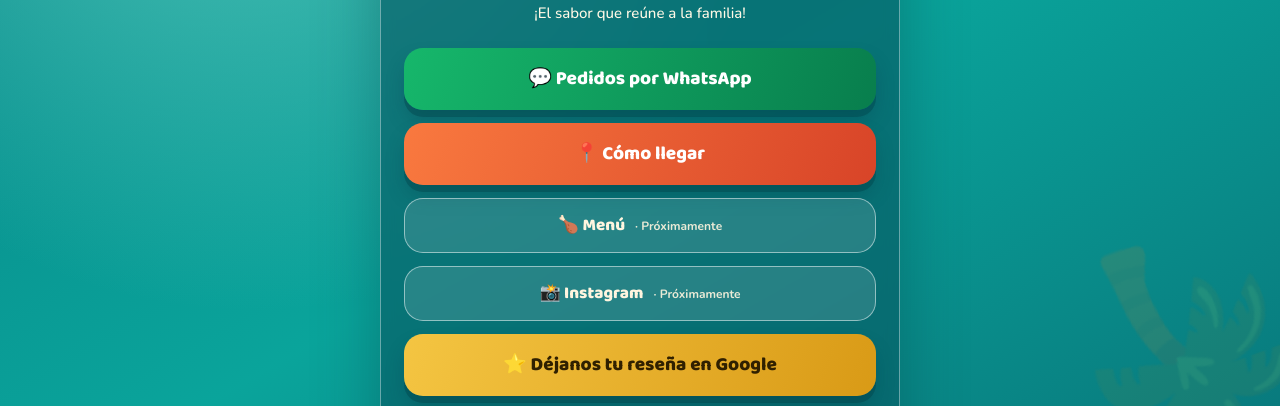
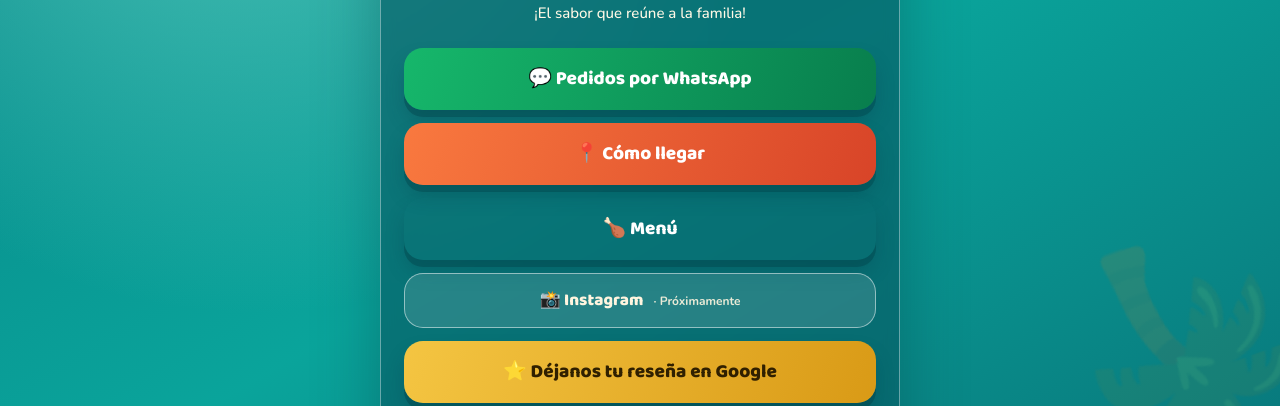
Before and after one commit to chayopollomx/chayopollo, a plain HTML site: page index.html in a window 1280 px wide. Shown: the part 365-771 px from the top of the page. Drawn offline with nearby package versions, Linux system fonts and the light colour scheme.

Commit message:
Update index.html

```diff
--- a/index.html
+++ b/index.html
@@ -20,7 +20,7 @@ h1{font:800 clamp(39px,9vw,55px)/1 'Baloo 2',sans-serif;color:#ffdf6d;margin:15p
 <p class="tag">¡El sabor que reúne a la familia!</p>
 <a class="btn wa" href="https://wa.me/523222204422?text=Hola%2C%20quiero%20hacer%20un%20pedido%20en%20Chayo%20Pollo" target="_blank" rel="noopener">💬 Pedidos por WhatsApp</a>
 <a class="btn maps" href="https://www.google.com/maps/search/?api=1&amp;query=20.75803345726831%2C-105.3412634789633" target="_blank" rel="noopener">📍 Cómo llegar</a>
-<div class="btn soon">🍗 Menú <small>· Próximamente</small></div>
+<a class="btn" href="menu%20chayopollo.jpg" target="_blank" rel="noopener">🍗 Menú</a>
 <div class="btn soon">📸 Instagram <small>· Próximamente</small></div>
 
 <a class="btn"
```
